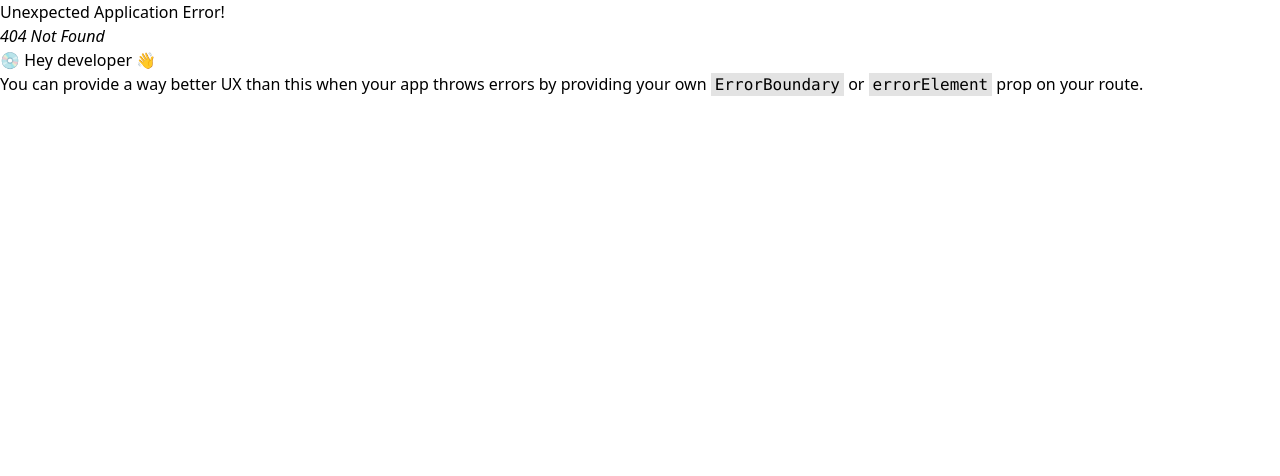
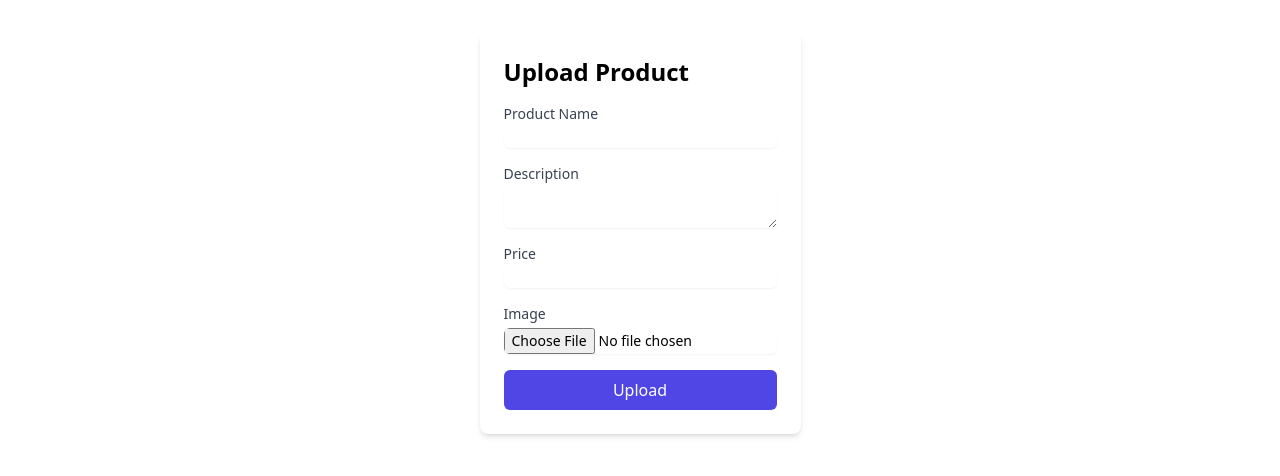
Before and after one commit to sharif2552/Elearning_React, a React (Create React App) app: page /upload in a window 1280 px wide. Before the commit this address had no page. Shown: the top 476 px of the page. Built offline with nearby package versions, Linux system fonts and the light colour scheme.

Commit message:
Add UploadProduct and ProductsList pages

```diff
--- a/package.json
+++ b/package.json
@@ -17,13 +17,13 @@
     "@testing-library/jest-dom": "^5.17.0",
     "@testing-library/react": "^13.4.0",
     "@testing-library/user-event": "^13.5.0",
+    "axios": "^1.6.8",
     "firebase": "^10.8.0",
     "react": "^18.2.0",
     "react-dom": "^18.2.0",
     "react-helmet": "^6.1.0",
     "react-icons": "^5.0.1",
     "react-router-dom": "^6.22.1",
-    "react-scripts": "5.0.1",
     "react-swipeable-views": "^0.14.0",
     "react-swipeable-views-utils": "^0.14.0",
     "styled-components": "^6.1.8",
@@ -54,6 +54,7 @@
     ]
   },
   "devDependencies": {
+    "react-scripts": "^5.0.1",
     "tailwindcss": "^3.4.1"
   }
 }
--- /dev/null
+++ b/src/pages/ProductsList.jsx
@@ -0,0 +1,56 @@
+import React, { useState, useEffect } from "react";
+import pyimg from "../assets/img/part 7/pythonimg.png"
+function ProductList() {
+  const [products, setProducts] = useState([]);
+  console.log(products);
+
+  useEffect(() => {
+    fetchProducts();
+  }, []);
+
+const fetchProducts = () => {
+  fetch("http://localhost:5000/api/products")
+    .then((response) => {
+      if (!response.ok) {
+        throw new Error("Failed to fetch products");
+      }
+      return response.json();
+    })
+    .then((products) => {
+      const updatedProducts = products.map((product) => ({
+        ...product,
+        imageUrl: product.imageUrl.replace(/\\/g, "/"), // Replace backslashes with forward slashes
+      }));
+      setProducts(updatedProducts);
+    })
+    .catch((error) => {
+      console.error("Error fetching products:", error);
+      // Handle error
+    });
+};
+
+
+  return (
+    <div>
+      <h1>Product List</h1>
+      <img src={pyimg} alt="" />
+      <ul>
+        {products.map((product) => (
+          <li key={product._id}>
+            <strong>{product.name}</strong> - ${product.price}
+            <br />
+            {product.description}
+            <br />
+            <img
+              src={product.imageUrl}
+              alt={product.name}
+              style={{ maxWidth: "100px" }}
+            />
+          </li>
+        ))}
+      </ul>
+    </div>
+  );
+}
+
+export default ProductList;
--- /dev/null
+++ b/src/pages/UploadProduct.jsx
@@ -0,0 +1,141 @@
+import React, { useState } from "react";
+import axios from "axios";
+
+const UploadProduct = () => {
+  const [formData, setFormData] = useState({
+    name: "",
+    description: "",
+    price: "",
+    image: null,
+  });
+
+  const handleChange = (e) => {
+    const { name, value } = e.target;
+    setFormData({
+      ...formData,
+      [name]: value,
+    });
+  };
+
+  const handleFileChange = (e) => {
+    const file = e.target.files[0];
+    setFormData({
+      ...formData,
+      image: file,
+    });
+  };
+
+  const handleSubmit = async (e) => {
+    e.preventDefault();
+    try {
+      const { name, description, price, image } = formData;
+      const formDataToSend = new FormData();
+      formDataToSend.append("name", name);
+      formDataToSend.append("description", description);
+      formDataToSend.append("price", price);
+      formDataToSend.append("image", image);
+
+      // Make a POST request to your server to handle the form submission
+const response = await axios.post(
+  "http://localhost:5000/api/products",
+  formDataToSend,
+  {
+    headers: {
+      "Content-Type": "multipart/form-data",
+    },
+  }
+);
+
+
+      console.log("Product uploaded:", response.data);
+
+      // Optionally, reset the form fields after successful upload
+      setFormData({
+        name: "",
+        description: "",
+        price: "",
+        image: null,
+      });
+    } catch (error) {
+      console.error("Error:", error);
+    }
+  };
+
+  return (
+    <div className="max-w-xl mx-auto mt-8 p-6 bg-white rounded-lg shadow-md">
+      <h2 className="text-2xl font-semibold mb-4">Upload Product</h2>
+      <form onSubmit={handleSubmit}>
+        <div className="mb-4">
+          <label
+            htmlFor="name"
+            className="block text-sm font-medium text-gray-700"
+          >
+            Product Name
+          </label>
+          <input
+            type="text"
+            id="name"
+            name="name"
+            value={formData.name}
+            onChange={handleChange}
+            className="mt-1 focus:ring-indigo-500 focus:border-indigo-500 block w-full shadow-sm sm:text-sm border-gray-300 rounded-md"
+          />
+        </div>
+        <div className="mb-4">
+          <label
+            htmlFor="description"
+            className="block text-sm font-medium text-gray-700"
+          >
+            Description
+          </label>
+          <textarea
+            id="description"
+            name="description"
+            value={formData.description}
+            onChange={handleChange}
+            className="mt-1 focus:ring-indigo-500 focus:border-indigo-500 block w-full shadow-sm sm:text-sm border-gray-300 rounded-md"
+          ></textarea>
+        </div>
+        <div className="mb-4">
+          <label
+            htmlFor="price"
+            className="block text-sm font-medium text-gray-700"
+          >
+            Price
+          </label>
+          <input
+            type="number"
+            id="price"
+            name="price"
+            value={formData.price}
+            onChange={handleChange}
+            className="mt-1 focus:ring-indigo-500 focus:border-indigo-500 block w-full shadow-sm sm:text-sm border-gray-300 rounded-md"
+          />
+        </div>
+        <div className="mb-4">
+          <label
+            htmlFor="image"
+            className="block text-sm font-medium text-gray-700"
+          >
+            Image
+          </label>
+          <input
+            type="file"
+            id="image"
+            name="image"
+            onChange={handleFileChange}
+            className="mt-1 focus:ring-indigo-500 focus:border-indigo-500 block w-full shadow-sm sm:text-sm border-gray-300 rounded-md"
+          />
+        </div>
+        <button
+          type="submit"
+          className="w-full bg-indigo-600 text-white py-2 px-4 rounded-md hover:bg-indigo-700 focus:outline-none focus:ring-2 focus:ring-offset-2 focus:ring-indigo-500"
+        >
+          Upload
+        </button>
+      </form>
+    </div>
+  );
+};
+
+export default UploadProduct;
```
Also changed, not shown: src/App.js (+10 -0 lines), 1 other file (tests, documents, lock files or other folders).
